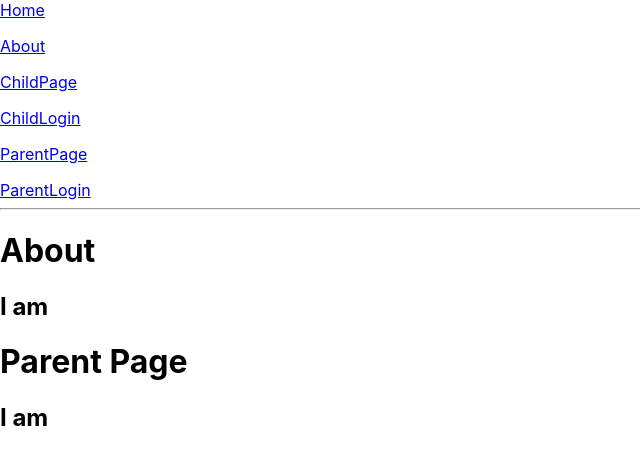
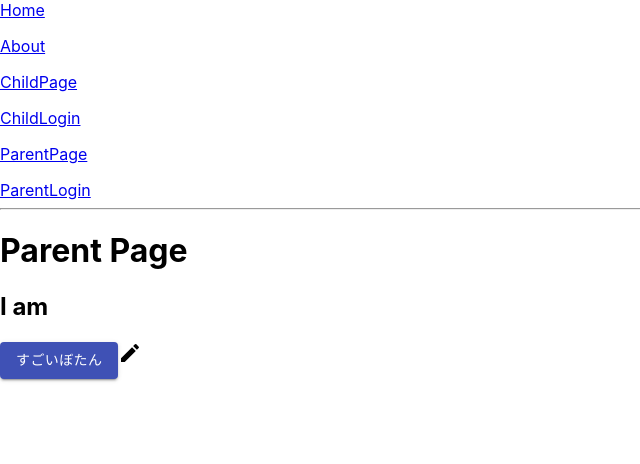
Before and after one commit to naoya0930/Fujitsu-Hack, a React (Create React App) app: page /ParentPage in a window 1280 px wide. Shown: the top 464 px of the page, without its empty margins (0-640 px from the left). Built offline with nearby package versions, Linux system fonts and the light colour scheme.

Commit message:
Add: material-uiの追加

```diff
--- a/package.json
+++ b/package.json
@@ -3,6 +3,8 @@
   "version": "0.1.0",
   "private": true,
   "dependencies": {
+    "@material-ui/core": "^4.11.3",
+    "@material-ui/icons": "^4.11.2",
     "@testing-library/jest-dom": "^5.11.9",
     "@testing-library/react": "^11.2.3",
     "@testing-library/user-event": "^12.6.2",
--- a/src/App.js
+++ b/src/App.js
@@ -15,7 +15,6 @@
         <Router>
           <div>
             <Navbar /><hr/>
-            <Route path='/' component={About}/>
             <Route path='/About' component={About}/>
             <Route path='/ChildPage' component={ChildPage}/>
             <Route path='/ChildLogin' component={ChildLogin}/>
--- a/src/Components/ParentPage.js
+++ b/src/Components/ParentPage.js
@@ -1,4 +1,7 @@
 import React from 'react'
+import Button from '@material-ui/core/Button';
+import Createicon from '@material-ui/icons/Create';
+
 
 class About extends React.Component {
   render(){
@@ -6,6 +9,8 @@
       <div>
         <h1>Parent Page</h1>
         <h2>I am </h2>
+        <Button variant="contained" color="primary">すごいぼたん</Button>
+        <Createicon/>
       </div>
     )
   }
```
Also changed, not shown: 1 other file (tests, documents, lock files or other folders).
